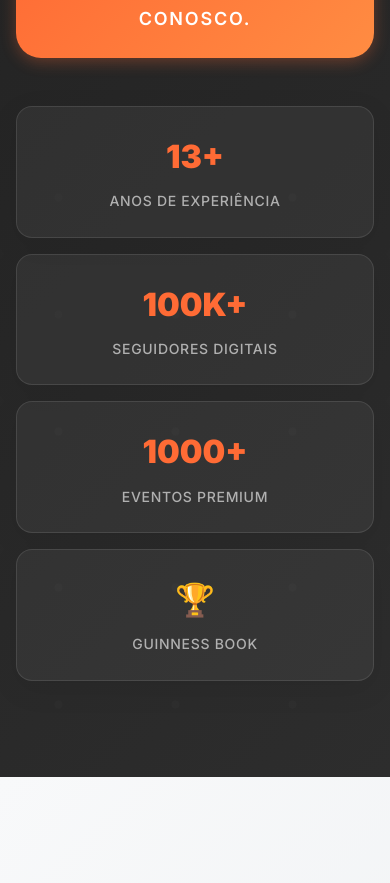
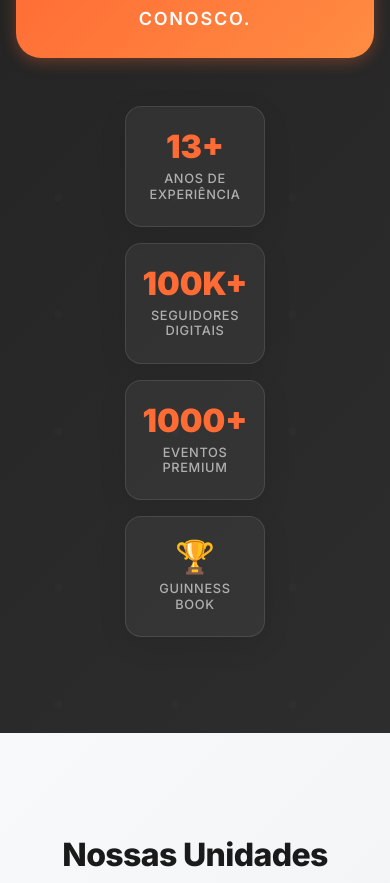
Before and after one commit to cassianoworkjs/Projeto-Don-Vittorio, a Vue app: page / in a window 390 px wide. Shown: the part 2658-3541 px from the top of the page. Built offline with nearby package versions, Linux system fonts and the light colour scheme.

Commit message:
Refine achievements grid styles and update Vite base path
Adjusted the achievements grid and item styles in Home.vue for improved layout and responsiveness. Updated the Vite config base path from an absolute to a relative path for better deployment flexibility.

```diff
--- a/src/views/Home.vue
+++ b/src/views/Home.vue
@@ -1124,20 +1124,23 @@ export default {
 
 .achievements-grid {
   display: grid;
-  grid-template-columns: repeat(auto-fit, minmax(150px, 1fr));
+  grid-template-columns: repeat(auto-fit, minmax(120px, 1fr));
   gap: 1.5rem;
   text-align: center;
+  justify-items: center;
 }
 
 .achievement-item {
   background: rgba(255, 255, 255, 0.05);
-  padding: 2rem 1.5rem;
+  padding: 1.5rem 1rem;
   border-radius: 16px;
   box-shadow: 0 8px 30px rgba(0, 0, 0, 0.08);
   border: 1px solid rgba(255, 255, 255, 0.1);
   transition: all 0.3s ease;
   position: relative;
   overflow: hidden;
+  width: 100%;
+  max-width: 140px;
 }
 
 .achievement-item::before {
@@ -1167,18 +1170,20 @@ export default {
 }
 
 .achievement-number {
-  font-size: 2.5rem;
+  font-size: 2.25rem;
   font-weight: 900;
   color: #ff6b35;
   margin-bottom: 0.5rem;
+  line-height: 1;
 }
 
 .achievement-label {
-  font-size: 0.875rem;
+  font-size: 0.8rem;
   color: #b0b0b0;
   text-transform: uppercase;
   letter-spacing: 0.05em;
   font-weight: 500;
+  line-height: 1.2;
 }
 
 /* Units Section */
--- a/vite.config.js
+++ b/vite.config.js
@@ -7,5 +7,5 @@ export default defineConfig({
     host: "0.0.0.0",
     port: 3000,
   },
-  base: "/Projeto-Don-Vittorio/",
+  base: "./",
 });
```
